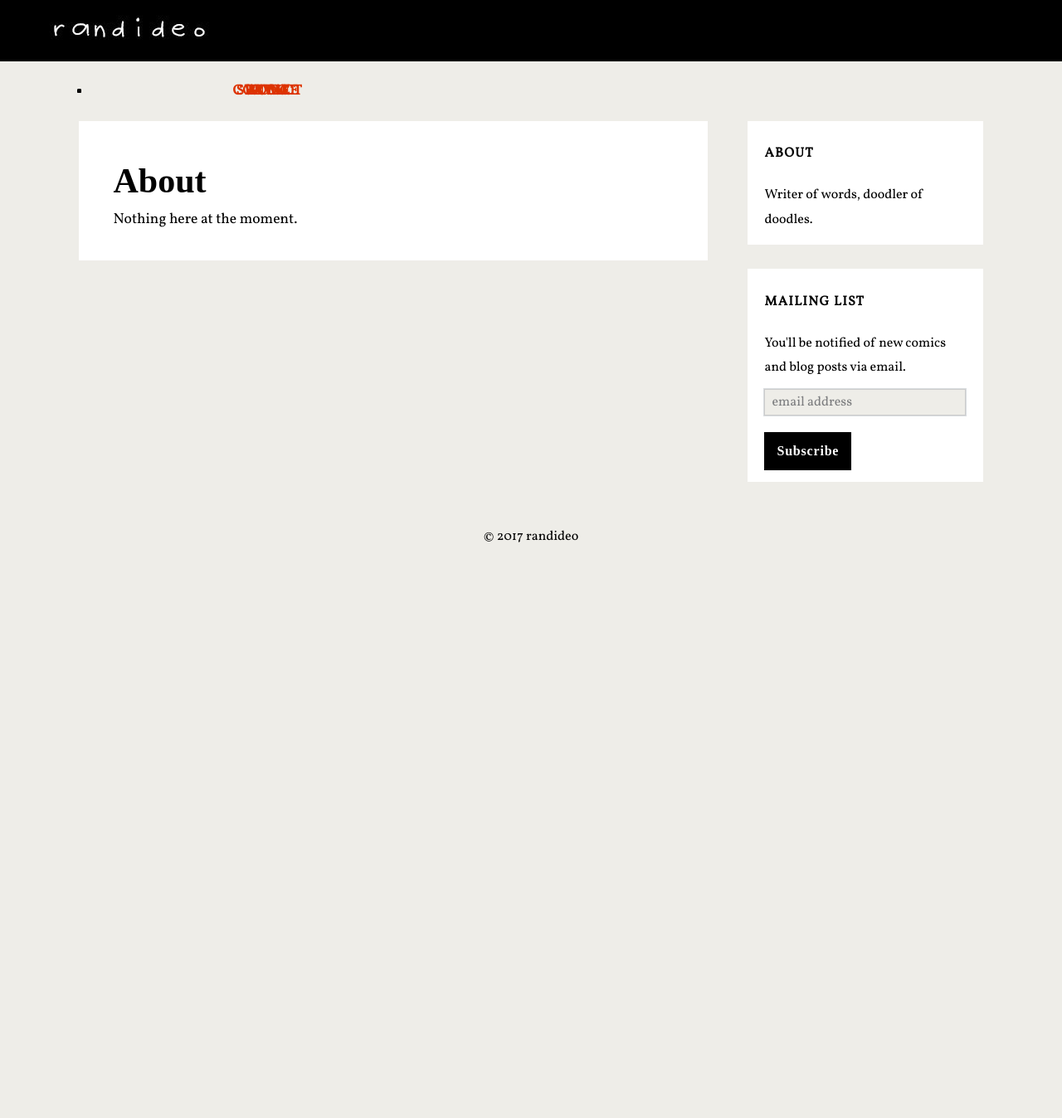
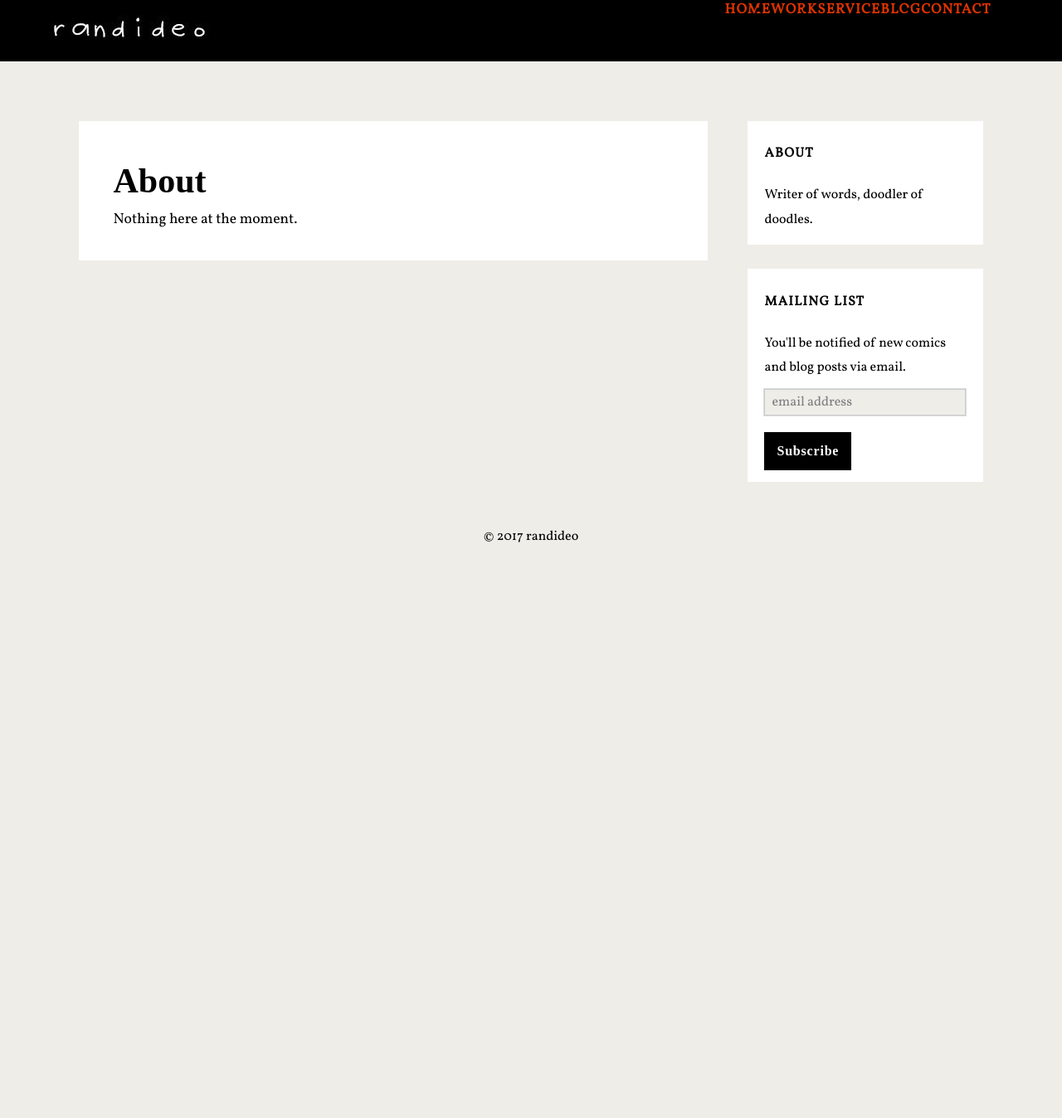
Before and after one commit to randideo/randideo.github.io, a Jekyll site: the page built from about.html, in a window 1280 px wide. Shown: the whole page at 83% size. Built offline with Jekyll 4.4.1, drawn with Linux system fonts in a browser that asks for light colours; nearby versions of some CDN libraries; some web fonts are replaced; comment, search, counter and statistics services are not loaded; after the commit the page ends 900 px from its top, so only the background shows below that.

Commit message:
Update header.html

```diff
--- a/_includes/header.html
+++ b/_includes/header.html
@@ -56,26 +56,17 @@ header {
 
 nav > ul {
   	float: right;
-}
-
-nav > ul > li {
-  	text-align: center;
-	  line-height: 40px;
-	  margin-left: 70px;
 	font-weight: bold;
     font-size: 17px;
     letter-spacing: 1px;
     text-transform: uppercase;
     line-height: 23px;
-    width: 100%;
-    min-height: 75em;
-    max-width: 25em;
-    position: absolute;
-    top: 4.275em;
-    left: 0;
-    padding-top: 1.5em;
-    text-align: center;
-    z-index: -1;
+
+}
+
+nav > ul > li {
+  	text-align: center;
+
 }
 
 nav > ul li ul li {
```
